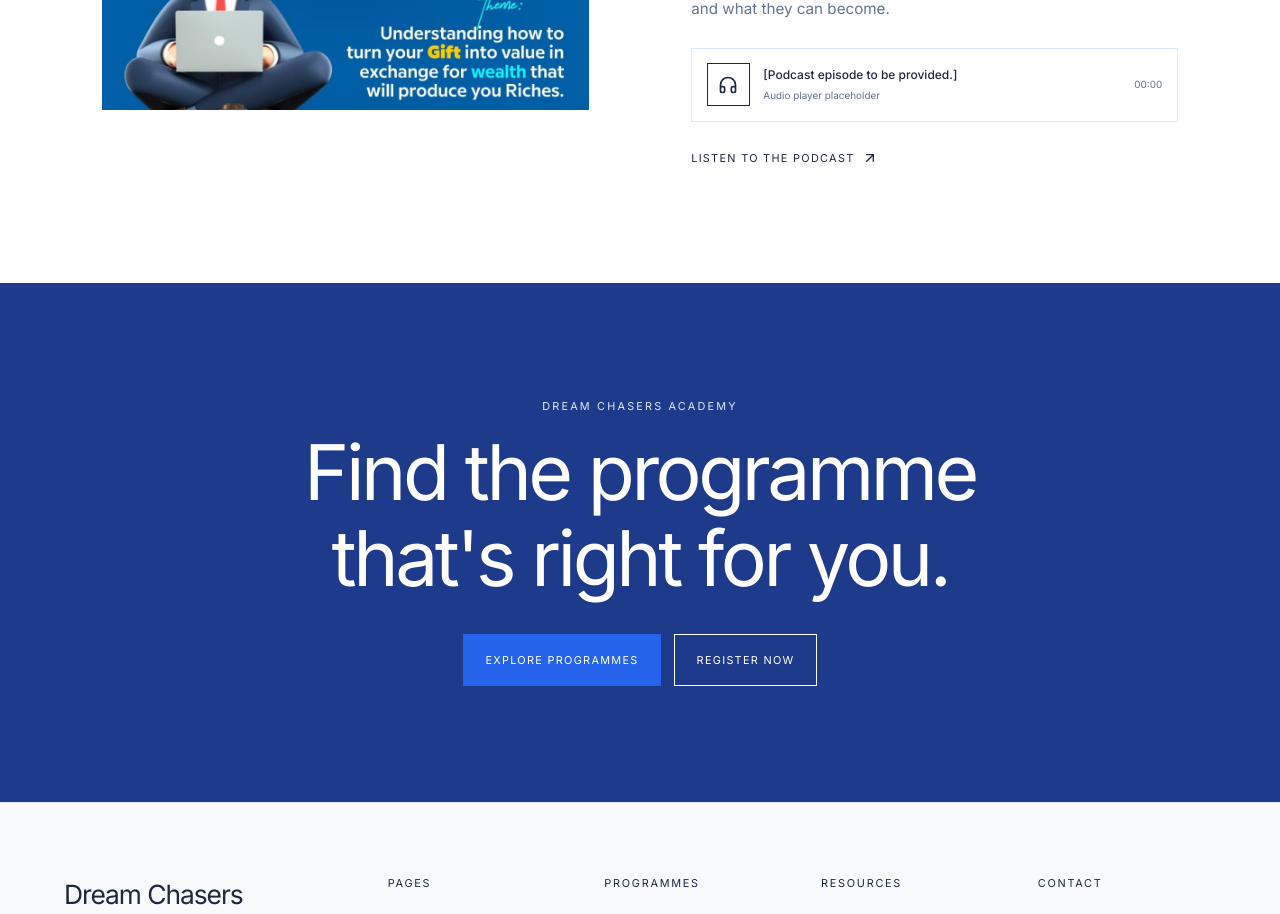
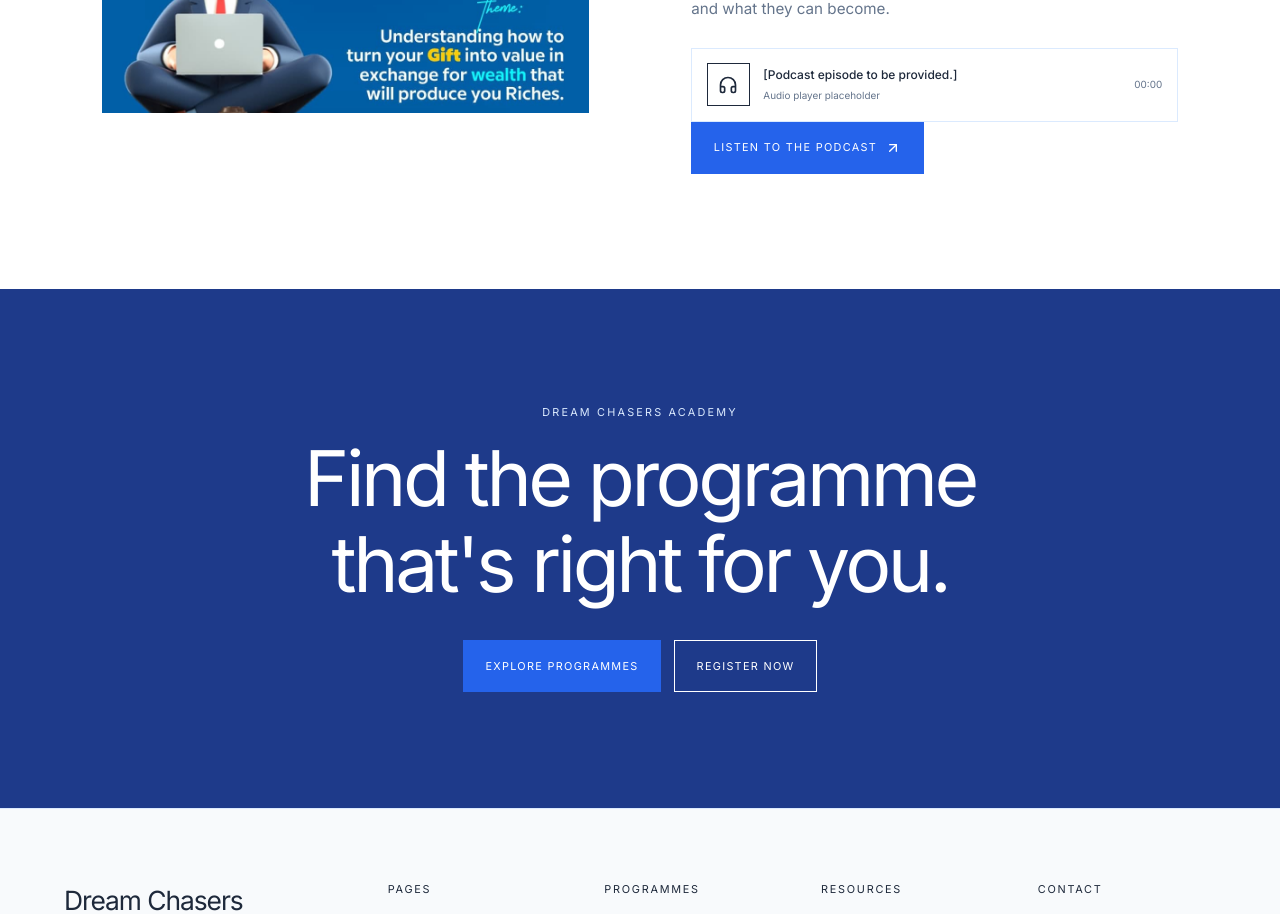
Before and after one commit to larmedor/Dream-chaser-academy-project, a React (Vite) app: page /programmes in a window 1280 px wide. Shown: the part 4000-4914 px from the top of the page. Built offline with nearby package versions, Linux system fonts and the light colour scheme.

Commit message:
Restore podcast CTA button styling

```diff
--- a/src/pages/Programmes.jsx
+++ b/src/pages/Programmes.jsx
@@ -103,7 +103,14 @@ function ProgrammesPage() {
                 </div>
               )}
               {programme.link.startsWith('http') ? (
-                <a className="text-link" href={programme.link} target="_blank" rel="noreferrer">{programme.button}<ArrowUpRight size={16} /></a>
+                <a
+                  className={programme.button === 'Listen to the Podcast' ? 'button-link' : 'text-link'}
+                  href={programme.link}
+                  target="_blank"
+                  rel="noreferrer"
+                >
+                  {programme.button}<ArrowUpRight size={16} />
+                </a>
               ) : programme.link === '#' ? (
                 <a className="text-link" href="#">{programme.button}<ArrowUpRight size={16} /></a>
               ) : (
```
